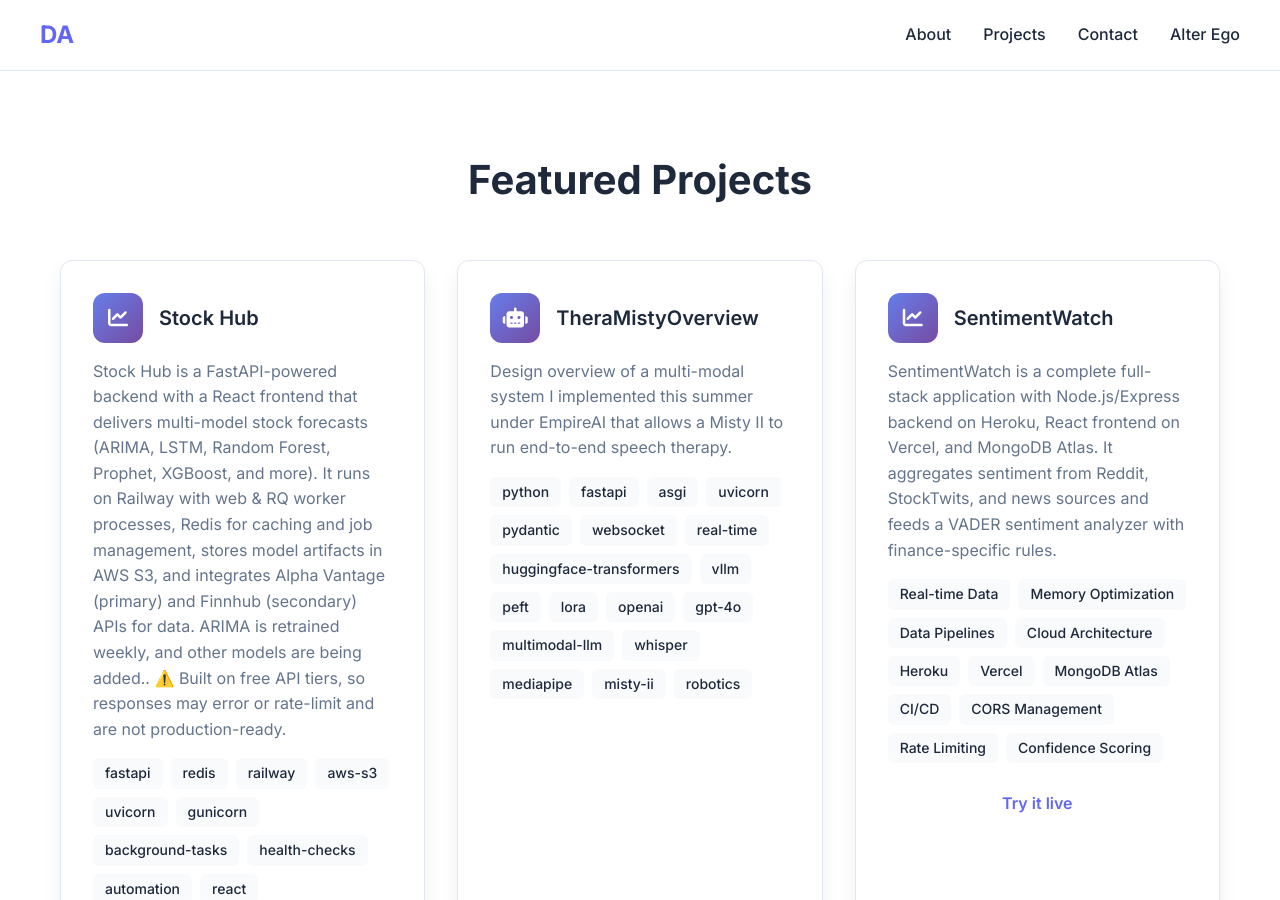
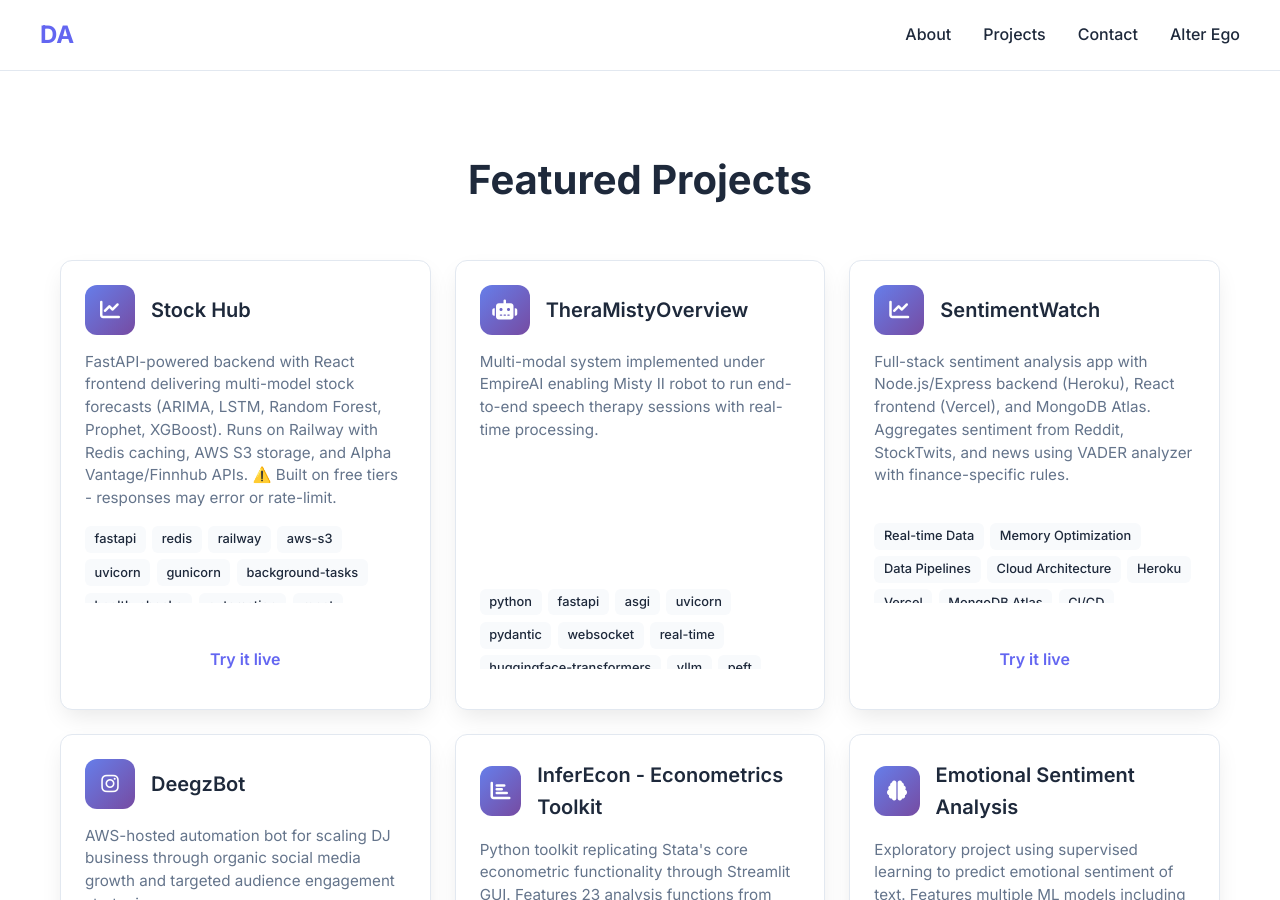
Before and after one commit to insdaguirre/insdaguirre.github.io, a Jekyll site: the page built from index.html, in a window 1280 px wide and 900 px high, scrolled down 1570 px. Built offline with Jekyll 4.4.1, drawn with Linux system fonts in a browser that asks for light colours; some of the changed text lies outside the part shown.

Commit message:
Fix project card layout: uniform heights, concise descriptions, responsive grid
- Standardized all project descriptions to be more concise while keeping tech stacks
- Fixed CSS grid layout to use 3-column fixed layout instead of auto-fit
- Added uniform card heights (400-450px) with flexbox structure
- Limited tech stack display height to prevent overflow
- Improved responsive design for tablet (2-col) and mobile (1-col)
- Reduced padding and gaps for more compact layout
- All 6 cards now fit on screen at 100% zoom

```diff
--- a/assets/css/main.css
+++ b/assets/css/main.css
@@ -256,20 +256,25 @@ section {
 /* Projects Section */
 .projects-grid {
     display: grid;
-    grid-template-columns: repeat(auto-fit, minmax(350px, 1fr));
-    gap: 2rem;
+    grid-template-columns: repeat(3, 1fr);
+    gap: 1.5rem;
+    max-width: 100%;
 }
 
 .project-card {
     background: white;
     border-radius: 12px;
-    padding: 2rem;
+    padding: 1.5rem;
     box-shadow: var(--shadow);
     transition: all 0.3s ease;
     border: 1px solid var(--border);
     text-decoration: none;
     color: inherit;
-    display: block;
+    display: flex;
+    flex-direction: column;
+    height: 100%;
+    min-height: 400px;
+    max-height: 450px;
 }
 
 .project-card:hover {
@@ -307,6 +312,9 @@ section {
 .project-description {
     color: var(--text-light);
     margin-bottom: 1rem;
+    flex-grow: 1;
+    line-height: 1.5;
+    font-size: 0.95rem;
 }
 
 /* Make inline callouts inside descriptions look like links */
@@ -319,7 +327,10 @@ section {
 .project-tech {
     display: flex;
     flex-wrap: wrap;
-    gap: 0.5rem;
+    gap: 0.4rem;
+    margin-bottom: 1rem;
+    max-height: 80px;
+    overflow: hidden;
 }
 
 .project-links {
@@ -343,10 +354,11 @@ section {
 .tech-tag {
     background: var(--secondary);
     color: var(--text);
-    padding: 0.25rem 0.75rem;
+    padding: 0.2rem 0.6rem;
     border-radius: 6px;
-    font-size: 0.875rem;
+    font-size: 0.8rem;
     font-weight: 500;
+    white-space: nowrap;
 }
 
 
@@ -414,6 +426,18 @@ section {
 }
 
 /* Responsive */
+@media (max-width: 1024px) {
+    .projects-grid {
+        grid-template-columns: repeat(2, 1fr);
+        gap: 1.25rem;
+    }
+
+    .project-card {
+        min-height: 380px;
+        max-height: 420px;
+    }
+}
+
 @media (max-width: 768px) {
     .hero h1 {
         font-size: 2.5rem;
@@ -455,6 +479,13 @@ section {
 
     .projects-grid {
         grid-template-columns: 1fr;
+        gap: 1rem;
+    }
+
+    .project-card {
+        min-height: 350px;
+        max-height: 400px;
+        padding: 1.25rem;
     }
 }
 
--- a/index.html
+++ b/index.html
@@ -87,7 +87,7 @@ description: Developer, Data-Scientist, and Entrepreneur
                     </div>
                     <h3 class="project-title">Stock Hub</h3>
                 </div>
-                <p class="project-description">Stock Hub is a FastAPI-powered backend with a React frontend that delivers multi-model stock forecasts (ARIMA, LSTM, Random Forest, Prophet, XGBoost, and more). It runs on Railway with web & RQ worker processes,  Redis for caching and job management, stores model artifacts in AWS S3, and integrates Alpha Vantage (primary) and Finnhub (secondary) APIs for data. ARIMA is retrained weekly, and other models are being added.. ⚠️ Built on free API tiers, so responses may error or rate-limit and are not production-ready.</p>
+                <p class="project-description">FastAPI-powered backend with React frontend delivering multi-model stock forecasts (ARIMA, LSTM, Random Forest, Prophet, XGBoost). Runs on Railway with Redis caching, AWS S3 storage, and Alpha Vantage/Finnhub APIs. ⚠️ Built on free tiers - responses may error or rate-limit.</p>
                 <div class="project-tech">
                     <span class="tech-tag">fastapi</span>
                     <span class="tech-tag">redis</span>
@@ -112,7 +112,7 @@ description: Developer, Data-Scientist, and Entrepreneur
                     </div>
                     <h3 class="project-title">TheraMistyOverview</h3>
                 </div>
-                <p class="project-description">Design overview of a multi-modal system I implemented this summer under EmpireAI that allows a Misty II to run end-to-end speech therapy.</p>
+                <p class="project-description">Multi-modal system implemented under EmpireAI enabling Misty II robot to run end-to-end speech therapy sessions with real-time processing.</p>
                 <div class="project-tech">
                     <span class="tech-tag">python</span>
                     <span class="tech-tag">fastapi</span>
@@ -142,7 +142,7 @@ description: Developer, Data-Scientist, and Entrepreneur
                     </div>
                     <h3 class="project-title">SentimentWatch</h3>
                 </div>
-                <p class="project-description">SentimentWatch is a complete full-stack application with Node.js/Express backend on Heroku, React frontend on Vercel, and MongoDB Atlas. It aggregates sentiment from Reddit, StockTwits, and news sources and feeds a VADER sentiment analyzer with finance-specific rules.</p>
+                <p class="project-description">Full-stack sentiment analysis app with Node.js/Express backend (Heroku), React frontend (Vercel), and MongoDB Atlas. Aggregates sentiment from Reddit, StockTwits, and news using VADER analyzer with finance-specific rules.</p>
                 <div class="project-tech">
                     <span class="tech-tag">Real-time Data</span>
                     <span class="tech-tag">Memory Optimization</span>
@@ -168,7 +168,7 @@ description: Developer, Data-Scientist, and Entrepreneur
                     </div>
                     <h3 class="project-title">DeegzBot</h3>
                 </div>
-                <p class="project-description">An AWS-hosted automation bot designed to scale my DJ business by organically growing social pages through targeted audience engagement</p>
+                <p class="project-description">AWS-hosted automation bot for scaling DJ business through organic social media growth and targeted audience engagement strategies.</p>
                 <div class="project-tech">
                     <span class="tech-tag">Selenium</span>
                     <span class="tech-tag">Flask Dashboard</span>
@@ -190,7 +190,7 @@ description: Developer, Data-Scientist, and Entrepreneur
                     </div>
                     <h3 class="project-title">InferEcon - Econometrics Toolkit</h3>
                 </div>
-                <p class="project-description">A comprehensive Python toolkit that replicates Stata's core econometric functionality through an intuitive Streamlit GUI. Features 23 analysis functions covering descriptive statistics to advanced econometrics.</p>
+                <p class="project-description">Python toolkit replicating Stata's core econometric functionality through Streamlit GUI. Features 23 analysis functions from descriptive statistics to advanced econometrics.</p>
                 <div class="project-tech">
                     <span class="tech-tag">python</span>
                     <span class="tech-tag">scipy</span>
@@ -218,7 +218,7 @@ description: Developer, Data-Scientist, and Entrepreneur
                     </div>
                     <h3 class="project-title">Emotional Sentiment Analysis</h3>
                 </div>
-                <p class="project-description">An exploratory project using various forms of supervised learning to predict the emotional sentiment of text. Features multiple ML models and comprehensive analysis.</p>
+                <p class="project-description">Exploratory project using supervised learning to predict emotional sentiment of text. Features multiple ML models including BERT, GRU, and XGBoost with comprehensive analysis.</p>
                 <div class="project-tech">
                     <span class="tech-tag">pytorch</span>
                     <span class="tech-tag">transformers</span>
```
